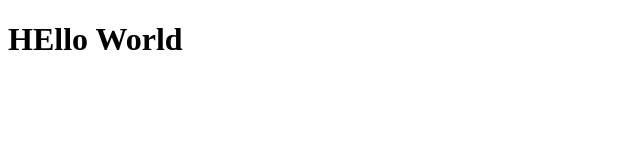
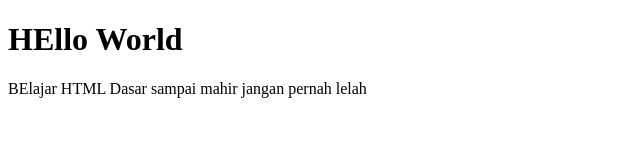
Before and after one commit to otimakana/githublatihan, a plain HTML site: page index.html in a window 1280 px wide. Shown: the whole page, without its empty margins (0-640 px from the left). Drawn offline with Linux system fonts and the light colour scheme.

Commit message:
Menambahkan Paragraf

```diff
--- a/index.html
+++ b/index.html
@@ -7,5 +7,6 @@
 </head>
 <body>
     <h1>HEllo World</h1>
+    <p>BElajar HTML Dasar sampai mahir jangan pernah lelah</p>
 </body>
 </html>
```
